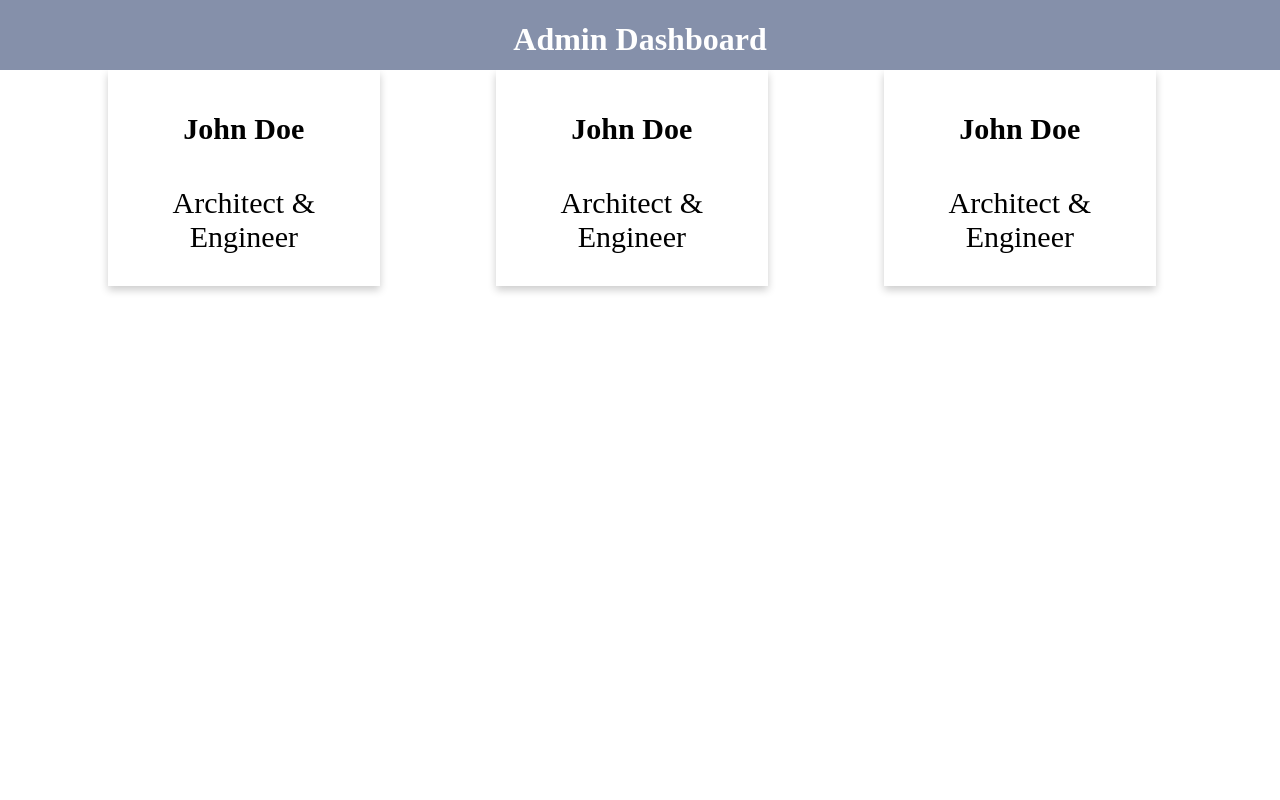
After one commit to KZLim/RILCMS-Enterprise-Project, a PHP site: page /admin_dashboard.php in a window 1280 px wide. The commit adds this page. Run offline with PHP 8.4, Linux system fonts and the light colour scheme.

Commit message:
admin dashboard and css
admin dashboard and css

```diff
--- /dev/null
+++ b/admin_dashboard.php
@@ -0,0 +1,45 @@
+<html>
+
+    <head>
+        <title>Admin | Dashboard</title>
+        <meta charset="utf-8">
+        <link rel="stylesheet" href="admin_theme.css">
+    </head>
+
+    <body>
+        <div class="header">
+            <h1 style="color: white; text-align:center; ">Admin Dashboard</h1>
+        </div>
+
+        <div class="footer-flex-container" style="margin-top:70px;">
+            <div class="flex-section-one">
+                 <div class="card">
+                    <div class="container">
+                        <h4><b>John Doe</b></h4>
+                        <p>Architect & Engineer</p>
+                    </div>
+                </div>
+            </div>
+
+            <div class="flex-section-two">
+                <div class="card">
+                    <div class="container">
+                        <h4><b>John Doe</b></h4>
+                        <p>Architect & Engineer</p>
+                    </div>
+                </div>
+            </div>
+
+            <div class="flex-section-two">
+                <div class="card">
+                    <div class="container">
+                        <h4><b>John Doe</b></h4>
+                        <p>Architect & Engineer</p>
+                    </div>
+                </div>
+            </div>
+        </div>
+
+
+    </body>
+</html>
--- /dev/null
+++ b/admin_theme.css
@@ -0,0 +1,41 @@
+.header{
+    position: fixed;
+    top: 0; right: 0; bottom: 0; left: 0;
+    height: 70px;
+    background-color: #8590AA;
+}
+
+.footer-flex-container{
+    display: flex;
+    flex-direction: row;
+    font-size: 30px;
+    text-align: center;
+    height: 200px;
+    padding-left: 100px;
+}
+
+.flex-section-one {
+    flex: auto;
+}
+
+.flex-section-two{
+   flex: auto;
+}
+
+.flex-section-three{
+   flex: auto;
+}
+
+.card {
+    box-shadow: 0 4px 8px 0 rgba(0,0,0,0.2);
+    transition: 0.3s;
+    width: 70%;
+  }
+
+  .card:hover {
+    box-shadow: 0 8px 16px 0 rgba(0,0,0,0.2);
+  }
+
+  .container {
+    padding: 2px 16px;
+  }
--- a/homepage.php
+++ b/homepage.php
@@ -51,7 +51,6 @@
                     By doing, it is can spark more interest and creativity. At Thunder Robotics, we have kits for all classes
                     you register and attend. Letting you on the first hand experience on all our projects.
                 </p>
-
             </div>
         </div>
 
@@ -103,6 +102,7 @@
                     Quickly, grab a spot with us and join us on our robotics journey</p>
             <a href = "header.php"><button name="gotoRegister" class="glowButton">Register</button></a>
         </div>
+
     </body>
     <?php include 'footer.php';?>
 </html>
--- a/login.php
+++ b/login.php
@@ -31,11 +31,8 @@
                 }
                 </script>
 
-
                 <input name="signin" type="submit" value="Sign In" class="glowButton">
             </form>
         </div>
     </body>
-
-
 </html>
```
